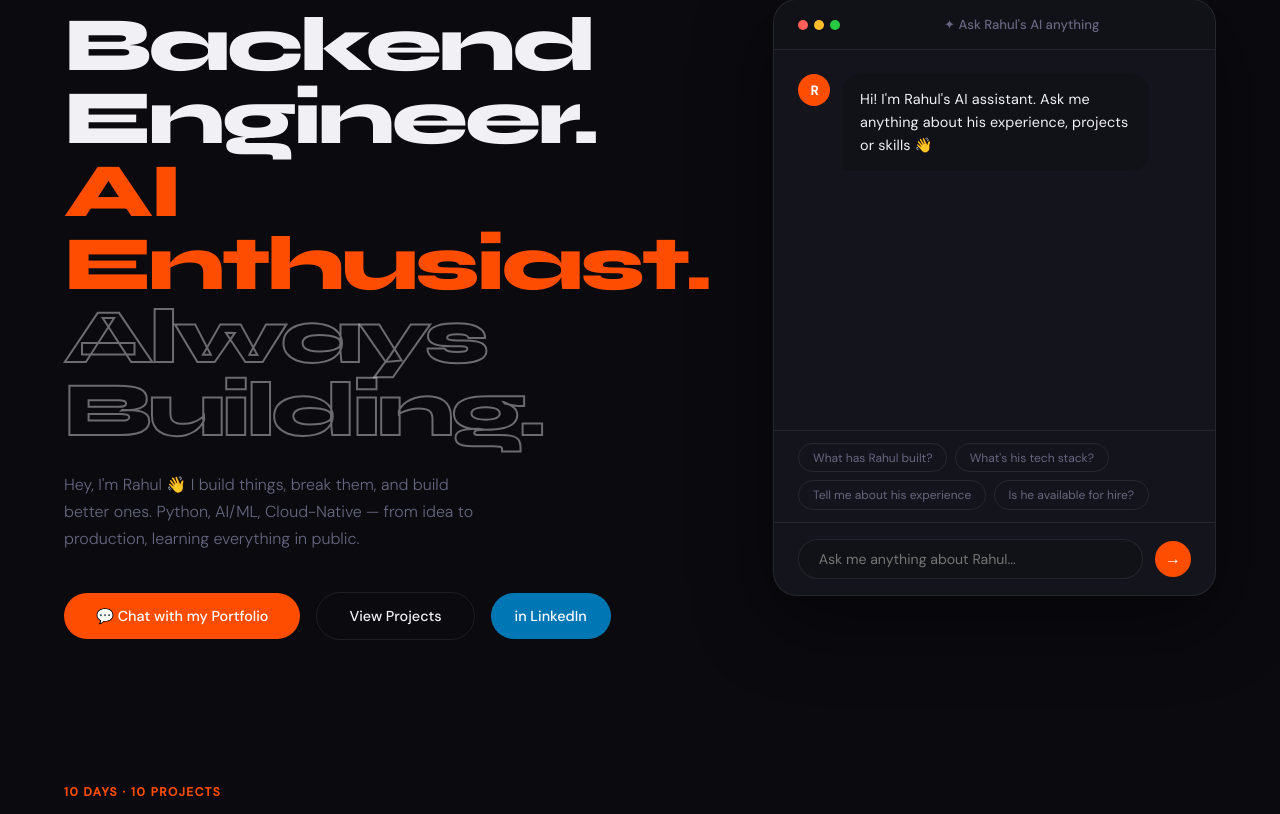
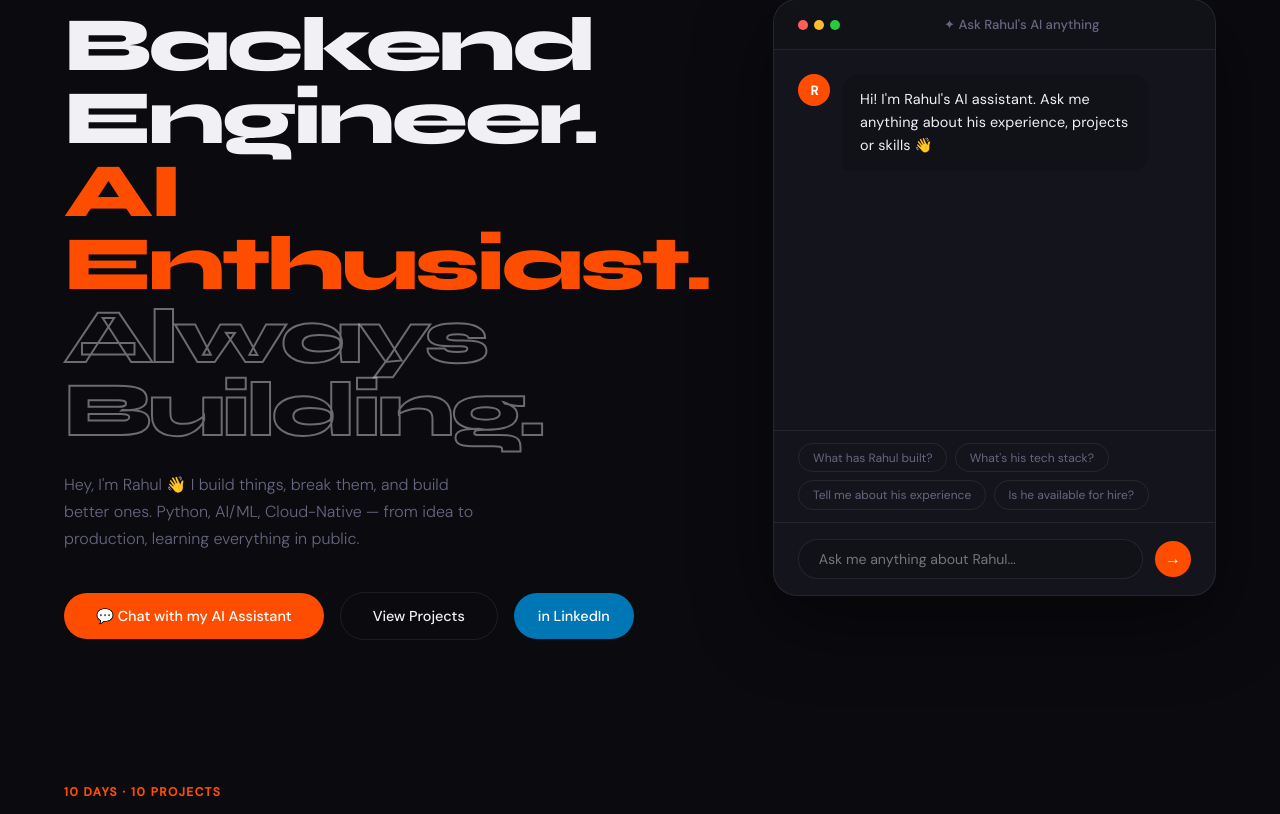
Before and after one commit to RahulMatai/portfolio, a Flask app: page / in a window 1280 px wide. Shown: the part 222-1036 px from the top of the page. Run offline with Flask 3, Linux system fonts and the light colour scheme.

```diff
--- a/templates/index.html
+++ b/templates/index.html
@@ -31,7 +31,7 @@
     learning everything in public.
 </p>
         <div class="hero-actions">
-            <a href="#chat" class="btn-primary">💬 Chat with my Portfolio</a>
+            <a href="#chat" class="btn-primary">💬 Chat with my AI Assistant</a>
             <a href="#projects" class="btn-secondary">View Projects</a>
             <a href="https://linkedin.com/in/rahulsmatai" target="_blank" class="btn-linkedin">in LinkedIn</a>
         </div>
```
